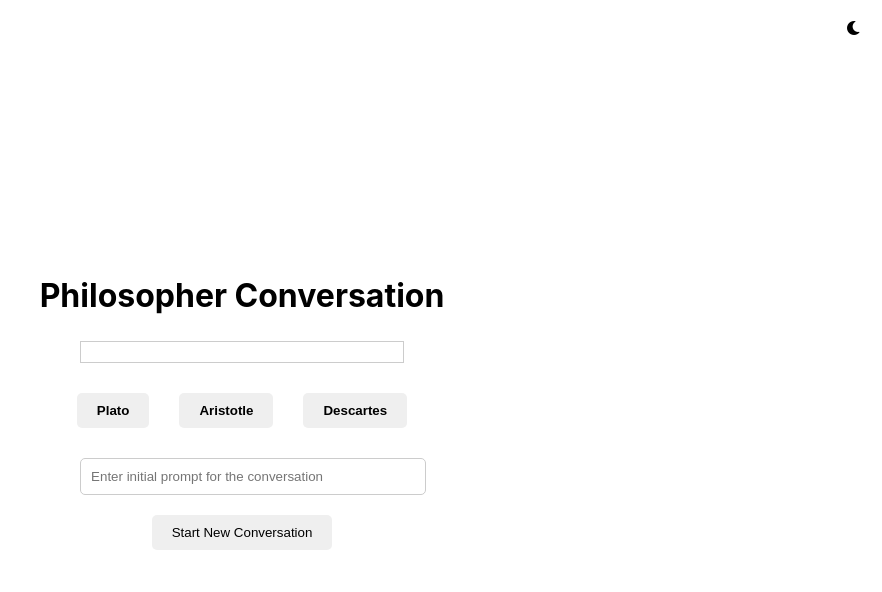
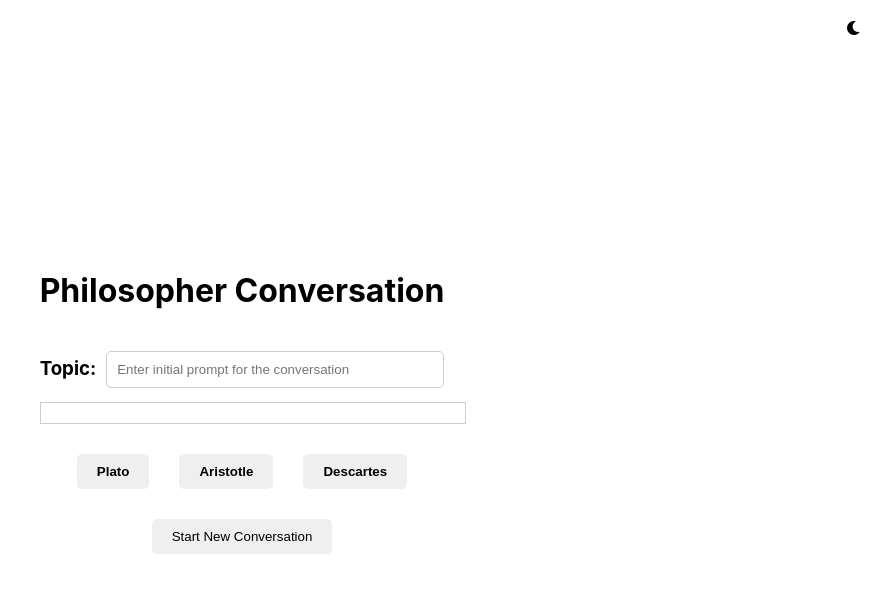
Before and after one commit to KD1712/Philosophers-Convo, a React (Vite) app: page / in a window 1280 px wide. Shown: the top 592 px of the page, without its empty margins (398-1280 px from the left). Built offline with nearby package versions, Linux system fonts and the light colour scheme.

Commit message:
Made specific prompt and made variables and a text input for Topic

```diff
--- a/src/App.css
+++ b/src/App.css
@@ -1,4 +1,4 @@
-:root {
+/* :root {
   --background-light: #ffffff;
   --background-dark: #2c2c2c;
   --text-light: #000000;
@@ -44,6 +44,7 @@
 
 .conversation-container {
   width: 100%;
+  padding: 5px;
   transition: width 0.3s ease;
 }
 
@@ -55,11 +56,11 @@
   max-height: 300px;
   overflow-y: auto;
   border: 1px solid var(--border-light);
-  padding: 10px;
+  padding:5%;
   margin-bottom: 20px;
   display: flex;
   flex-direction: column;
-  /* width: 100%; */
+  width: 100%;
 }
 
 body.dark-mode .conversation {
@@ -71,7 +72,6 @@
   border-radius: 5px;
   padding: 10px;
   display: flex;
-  /* align-items: baseline; */
 }
 
 body.dark-mode .conversation-entry {
@@ -110,6 +110,10 @@
 .input-container {
   width: 90%;
   transition: width 0.3s ease;
+  display: flex;
+  flex-direction: row;
+  align-items: center;
+  justify-content: center;
 }
 
 .input-container.wide {
@@ -121,7 +125,180 @@
   border: 1px solid var(--border-light);
   border-radius: 5px;
   width: 100%;
+  margin-left: 10px;
+}
+
+body.dark-mode .initial-prompt-input {
+  border-color: var(--border-dark);
+  background-color: var(--background-dark);
+  color: var(--text-dark);
+}
+
+.new-conversation-button {
+  padding: 10px 20px;
+  border: none;
+  border-radius: 5px;
+  cursor: pointer;
+  margin-top: 10px;
+}
+
+.error {
+  color: red;
   margin-bottom: 10px;
+}
+
+.loading {
+  display: flex;
+  justify-content: center;
+  align-items: center;
+  height: 100%;
+  width: 100%;
+}
+
+.loading-spinner {
+  border: 4px solid var(--spinner-light);
+  border-left-color: var(--text-light);
+  border-radius: 50%;
+  width: 36px;
+  height: 36px;
+  animation: spin 1s linear infinite;
+}
+
+body.dark-mode .loading-spinner {
+  border-color: var(--spinner-dark);
+  border-left-color: var(--text-dark);
+}
+
+@keyframes spin {
+  0% {
+    transform: rotate(0deg);
+  }
+  100% {
+    transform: rotate(360deg);
+  }
+} */
+
+:root {
+  --background-light: #ffffff;
+  --background-dark: #2c2c2c;
+  --text-light: #000000;
+  --text-dark: #ffffff;
+  --border-light: #ccc;
+  --border-dark: #444;
+  --spinner-light: rgba(0, 0, 0, 0.1);
+  --spinner-dark: rgba(255, 255, 255, 0.1);
+}
+
+body.light-mode {
+  background-color: var(--background-light);
+  color: var(--text-light);
+}
+
+body.dark-mode {
+  background-color: var(--background-dark);
+  color: var(--text-dark);
+}
+
+body {
+  display: flex;
+  justify-content: center;
+  align-items: center;
+  height: 100vh;
+  margin: 0;
+}
+
+.app {
+  padding: 20px;
+  display: flex;
+  flex-direction: column;
+  align-items: center;
+}
+
+.toggle-mode-icon {
+  position: absolute;
+  top: 20px;
+  right: 20px;
+  cursor: pointer;
+}
+
+.conversation-container {
+  width: 90%;
+  /* padding: 5px; */
+  transition: width 0.3s ease;
+}
+
+.conversation-container.wide {
+  width: 100%;
+}
+
+.conversation {
+  max-height: 300px;
+  overflow-y: auto;
+  border: 1px solid var(--border-light);
+  padding: 10px;
+  margin-bottom: 20px;
+  display: flex;
+  flex-direction: column;
+  width: 100%;
+}
+
+body.dark-mode .conversation {
+  border-color: var(--border-dark);
+}
+
+.conversation-entry {
+  background-color: var(--background-light);
+  border-radius: 5px;
+  gap: 5px ;
+  display: flex;
+}
+
+body.dark-mode .conversation-entry {
+  background-color: var(--background-dark);
+}
+
+.philosopher-name {
+  font-weight: bold;
+}
+
+.philosopher-response {
+  flex: 1;
+  margin-bottom: 2% ;
+}
+
+.philosopher-buttons {
+  display: flex;
+  gap: 10px;
+  margin-bottom: 10px;
+}
+
+.philosopher-button {
+  padding: 10px 20px;
+  border: none;
+  border-radius: 5px;
+  cursor: pointer;
+  font-weight: 600;
+}
+
+.input-container {
+  width: 90%;
+  transition: width 0.3s ease;
+  display: flex;
+  flex-direction: row;
+  align-items: center;
+  justify-content: center;
+}
+
+.input-container.wide {
+  width: 100%;
+}
+
+.initial-prompt-input {
+  padding: 10px;
+  border: 1px solid var(--border-light);
+  border-radius: 5px;
+  width: 100%;
+  margin-left: 10px;
 }
 
 body.dark-mode .initial-prompt-input {
--- a/src/App.tsx
+++ b/src/App.tsx
@@ -16,7 +16,7 @@
   const [loading, setLoading] = useState(false);
   const [error, setError] = useState("");
   const [lightMode, setLightMode] = useState(true);
-  const [initialPrompt, setInitialPrompt] = useState("");
+  const [topic, setTopic] = useState("");
 
   useEffect(() => {
     // console.log(conversation, "convo");
@@ -28,6 +28,8 @@
   }, [lightMode]);
 
   const fetchGPTResponse = async (prompt: string) => {
+    console.log(prompt);
+
     const apiKey = import.meta.env.VITE_API_KEY;
     const response = await fetch("https://api.openai.com/v1/chat/completions", {
       method: "POST",
@@ -51,14 +53,16 @@
   };
 
   const getBasePrompt = (philosopher: string) => {
-    return initialPrompt
-      ? `You are ${philosopher}. ${initialPrompt}`
-      : `I have a conversation history of some philosophers.
-      You are ${philosopher} and need to add one more statement to that history of conversation,
-      by a particular person who is part of the conversation.
-      Make it readable for 10th grader. Engage in a conversation on any topic you choose.
-      Just give the philosopher's msg dont add the name and no quotes
-      `;
+    return topic;
+    // ?
+    //  `You are ${philosopher}.
+    // ${initialPrompt}`
+    // : `I have a conversation history of some philosophers.
+    // You are ${philosopher} and need to add one more statement to that history of conversation,
+    // by a particular person who is part of the conversation.
+    // Make it readable for 10th grader. Engage in a conversation on any topic you choose.
+    // Just give the philosopher's msg dont add the name and no quotes
+    // `;
   };
 
   const simulateClaudeResponse = async (
@@ -66,14 +70,45 @@
     conversation: ConversationEntry[]
   ) => {
     let prompt;
-    if (conversation.length === 0) {
-      prompt = getBasePrompt(philosopher);
-    } else {
-      prompt = `You are ${philosopher}. Continue the following conversation with
-      just give the philosopher's msg dont add the name and no quotes: ${conversation
-        .map((entry) => `${entry.philosopher}: ${entry.text}`)
-        .join("\n")}`;
-    }
+    // if (conversation.length === 0) {
+    // prompt = getBasePrompt(philosopher);
+
+    let participants = "Plato, Aristotle, Descartes";
+    // let conversation = "[BLANK]"
+
+    // if (conversation_history.length >= 1)
+    // conversation = ...
+    // speakerName1: statement1
+    // speakerName2: statement2
+    // speakerName1: statement3
+
+    let speaker = ""; //whos button was pressed
+
+    // let topic = "";
+    // conversation topic in the textbox
+
+    //     prompt = `I have a conversation history of some philosophers.
+    //     You need to add one more statement to that history of conversation,
+    //     by a particular person who is part of the conversation.  Make it readable for 10th grader.
+    // People in the conversation: ${philosophers}
+    // Conversation:${conversation}
+    // Generate next statement from: ${philosopher}
+    // Topic: ${topic}
+    // Your output statement should give ONLY the statement as string WITHOUT quotes:
+    // `;
+    prompt = `I have a conversation history of some philosophers.
+You need to add one more statement to that history of conversation,
+by a particular person who is part of the conversation.  Make it readable for 10th grader.
+People in the conversation:${philosophers}. Conversation will be ${conversation}
+Generate next statement from ${philosopher}.Topic will be ${topic}
+Your output statement should give ONLY the statement as string WITHOUT quotes:
+`;
+    // } else {
+    //   prompt = `You are ${philosopher}. Continue the following conversation with
+    //   just give the philosopher's msg dont add the name and no quotes: ${conversation
+    //     .map((entry) => `${entry.philosopher}: ${entry.text}`)
+    //     .join("\n")}`;
+    // }
 
     const responseText = await fetchGPTResponse(prompt);
     return { text: responseText };
@@ -84,6 +119,7 @@
     setError("");
     try {
       const response = await simulateClaudeResponse(philosopher, conversation);
+      console.log(conversation);
       setConversation([...conversation, { philosopher, text: response.text }]);
     } catch (err) {
       setError("Failed to get response from OpenAI.");
@@ -94,6 +130,7 @@
 
   const handleNewConversation = () => {
     setConversation([]);
+    setTopic("");
   };
 
   const toggleLightMode = () => {
@@ -108,6 +145,18 @@
       ></i>
       <h1>Philosopher Conversation</h1>
       <div
+        className={`input-container ${conversation.length === 0 ? "wide" : ""}`}
+      >
+        <h3>Topic:</h3>
+        <input
+          type="text"
+          value={topic}
+          onChange={(e) => setTopic(e.target.value)}
+          placeholder="Enter initial prompt for the conversation"
+          className="initial-prompt-input"
+        />
+      </div>
+      <div
         className={`conversation-container ${
           conversation.length === 0 ? "wide" : ""
         }`}
@@ -115,7 +164,6 @@
         <Conversation conversation={conversation} />
       </div>
       {error && <div className="error">{error}</div>}
-      {/* {loading && <div className="loading">Loading...</div>} */}
       {loading && (
         <div className="loading">
           <div className="loading-spinner"></div>
@@ -130,17 +178,7 @@
           />
         ))}
       </div>
-      <div
-        className={`input-container ${conversation.length === 0 ? "wide" : ""}`}
-      >
-        <input
-          type="text"
-          value={initialPrompt}
-          onChange={(e) => setInitialPrompt(e.target.value)}
-          placeholder="Enter initial prompt for the conversation"
-          className="initial-prompt-input"
-        />
-      </div>
+
       <button
         onClick={handleNewConversation}
         className="new-conversation-button"
```
